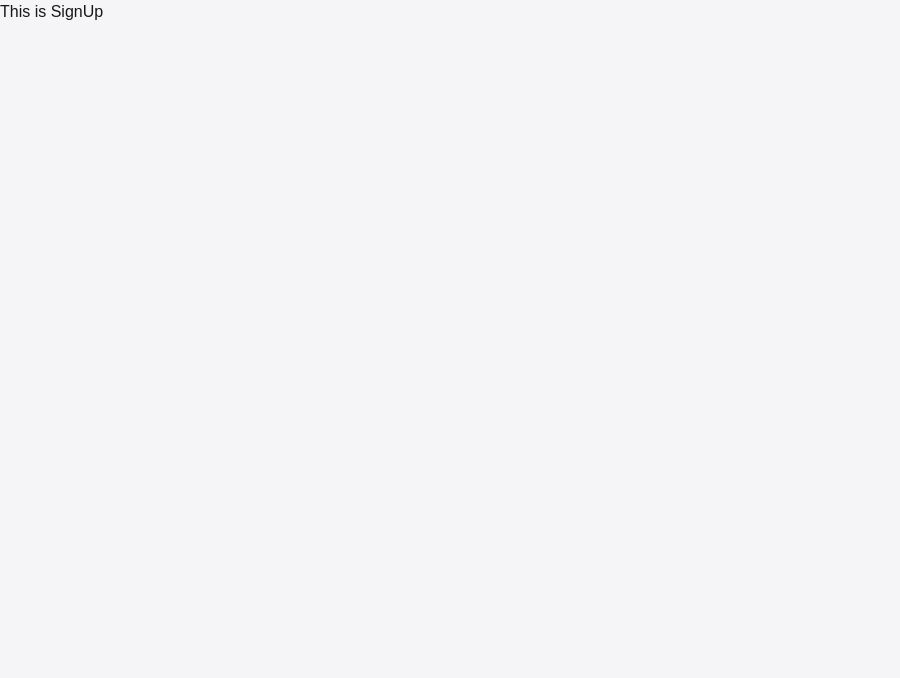
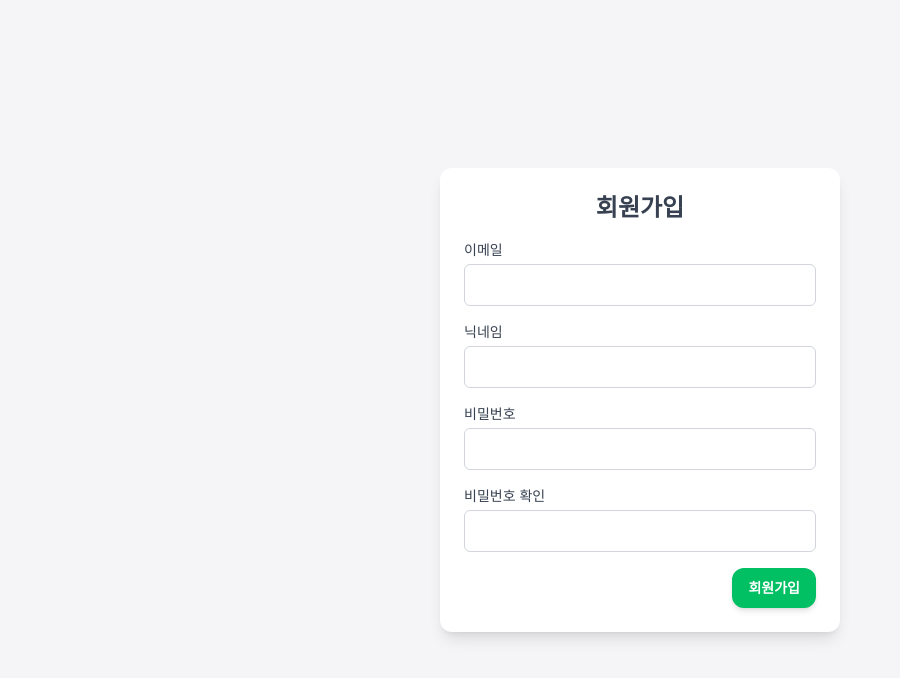
Before and after one commit to oceanlee-seoul/BookGarden, a Next.js app: page /sign-up in a window 1280 px wide. Shown: the top 678 px of the page, without its empty margins (0-900 px from the left). Built offline with nearby package versions, Linux system fonts and the light colour scheme; no server answers.

Commit message:
feat: Sign-in, Sign-up 페이지 임시 디자인

```diff
--- a/src/components/pages/main/Bookform/index.tsx
+++ b/src/components/pages/main/Bookform/index.tsx
@@ -12,7 +12,7 @@ import Input from '@/components/common/Input';
 import { zodResolver } from '@hookform/resolvers/zod';
 import { bookSchema } from '@/lib/zod-schema/book.schema';
 
-type BookFormData = {
+type BookFormDataType = {
   title: string;
   author: string;
   publisher: string;
@@ -32,7 +32,7 @@ const BookForm = ({ initData }: { initData?: Book }) => {
     handleSubmit,
     setValue,
     formState: { errors, isValid },
-  } = useForm<BookFormData>({
+  } = useForm<BookFormDataType>({
     resolver: zodResolver(bookSchema),
     mode: 'onChange',
     reValidateMode: 'onBlur',
@@ -79,7 +79,7 @@ const BookForm = ({ initData }: { initData?: Book }) => {
     setValue('image', file);
   };
 
-  const onSubmit = async (data: BookFormData) => {
+  const onSubmit = async (data: BookFormDataType) => {
     let uploadedImageUrl = '';
 
     if (data.image) {
--- a/src/pages/sign-in.tsx
+++ b/src/pages/sign-in.tsx
@@ -1,3 +1,41 @@
+import Button from '@/components/common/Button';
+import Input from '@/components/common/Input';
+import { useForm } from 'react-hook-form';
+
+type SignInFormDataType = {
+  email: string;
+  password: string;
+};
+
 export default function SignInPage() {
-  return <div>This is SignInPage</div>;
+  const {
+    register,
+    handleSubmit,
+    formState: { errors, isValid },
+  } = useForm<SignInFormDataType>();
+
+  const onSubmit = (data: SignInFormDataType) => {
+    console.log('Sign In Data:', data);
+  };
+
+  return (
+    <div className="flex justify-center items-center h-[100vh]">
+      <div className="w-[400px] p-6 bg-white rounded-xl shadow-lg">
+        <h1 className="text-2xl font-bold text-gray-700 mb-4 text-center">
+          로그인
+        </h1>
+        <form className="space-y-4" onSubmit={handleSubmit(onSubmit)}>
+          <Input id="email" label="이메일" register={register('email')} />
+          <Input
+            id="password"
+            label="비밀번호"
+            register={register('password')}
+          />
+          <div className="flex w-full justify-end">
+            <Button type="submit">로그인</Button>
+          </div>
+        </form>
+      </div>
+    </div>
+  );
 }
--- a/src/pages/sign-up.tsx
+++ b/src/pages/sign-up.tsx
@@ -1,3 +1,45 @@
+import Button from '@/components/common/Button';
+import Input from '@/components/common/Input';
+import { useForm } from 'react-hook-form';
+
+type SignUpFormDataType = {
+  email: string;
+  nickname: string;
+  password: string;
+  passwordConfirm: string;
+};
+
 export default function SignUp() {
-  return <div>This is SignUp</div>;
+  const {
+    register,
+    handleSubmit,
+    formState: { errors, isValid },
+  } = useForm<SignUpFormDataType>();
+
+  return (
+    <div className="flex justify-center items-center h-[100vh]">
+      <div className="w-[400px] p-6 bg-white rounded-xl shadow-lg">
+        <h1 className="text-2xl font-bold text-gray-700 mb-4 text-center">
+          회원가입
+        </h1>
+        <form className="space-y-4">
+          <Input id="email" label="이메일" register={register('email')} />
+          <Input id="nickname" label="닉네임" register={register('password')} />
+          <Input
+            id="password"
+            label="비밀번호"
+            register={register('password')}
+          />
+          <Input
+            id="passwordConfirm"
+            label="비밀번호 확인"
+            register={register('passwordConfirm')}
+          />
+          <div className="flex w-full justify-end">
+            <Button>회원가입</Button>
+          </div>
+        </form>
+      </div>
+    </div>
+  );
 }
```
